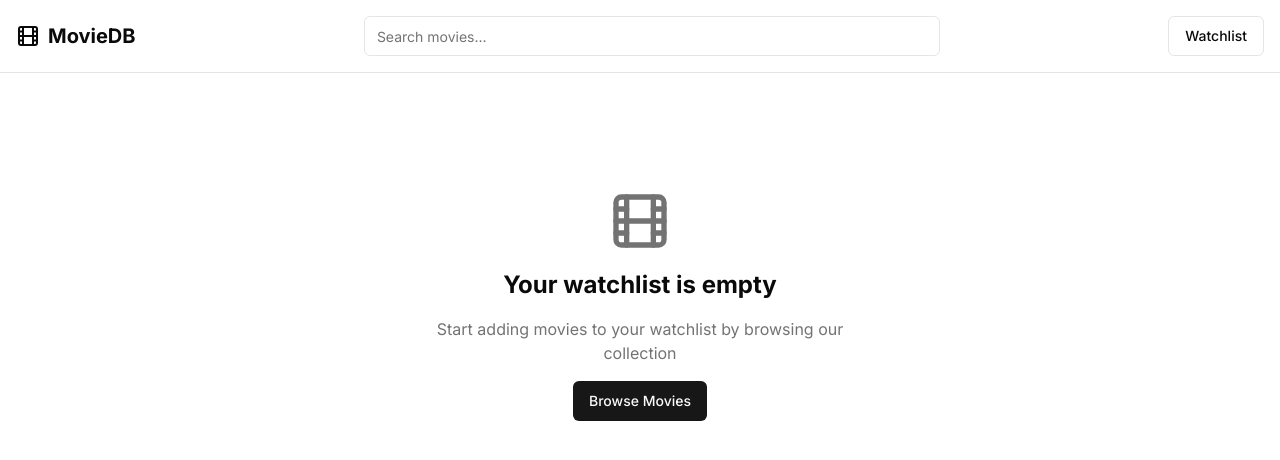
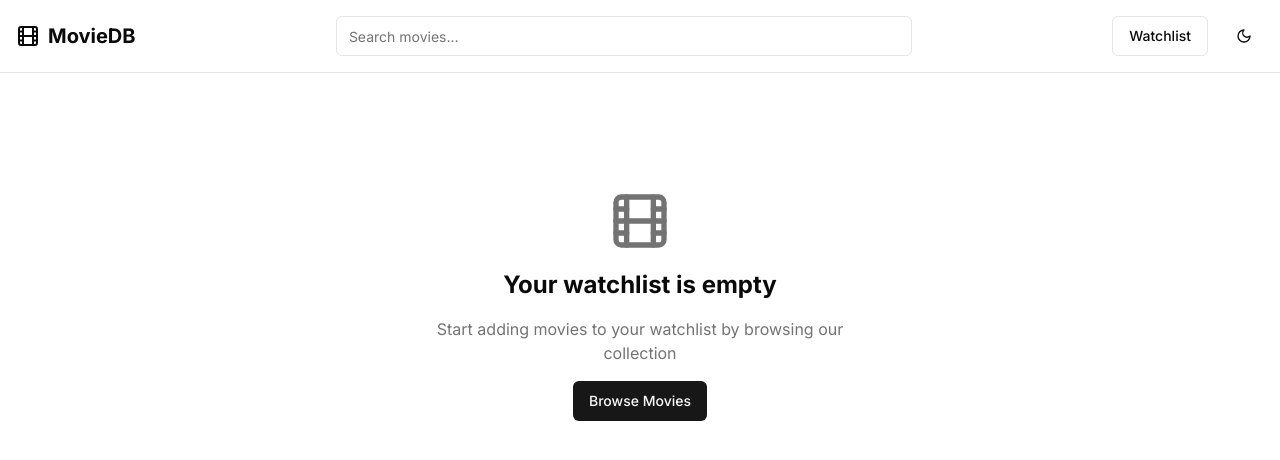
Before and after one commit to masud-rana44/movie-db, a Next.js app: page /watchlist in a window 1280 px wide. Shown: the top 460 px of the page. Built offline with nearby package versions, Linux system fonts and the light colour scheme.

Commit message:
implement dark and light mode toggle functionality

```diff
--- a/app/layout.tsx
+++ b/app/layout.tsx
@@ -1,9 +1,10 @@
 import "./globals.css";
 import type { Metadata } from "next";
 import { Inter } from "next/font/google";
+import { ThemeProvider } from "@/components/theme-provider";
+import { Toaster } from "@/components/ui/sonner";
+import Header from "@/components/header";
 import { QueryProvider } from "@/components/query-provider";
-import Header from "@/components/header";
-import { Toaster } from "@/components/ui/sonner";
 
 const inter = Inter({ subsets: ["latin"] });
 
@@ -14,12 +15,18 @@
 
 export default function RootLayout({
   children,
-}: Readonly<{
+}: {
   children: React.ReactNode;
-}>) {
+}) {
   return (
-    <html lang="en">
-      <body className={inter.className} suppressHydrationWarning>
+    <html lang="en" suppressHydrationWarning>
+      <body className={inter.className}>
+        <ThemeProvider
+          attribute="class"
+          defaultTheme="system"
+          enableSystem
+          disableTransitionOnChange
+        >
           <QueryProvider>
             <div className="min-h-screen bg-background">
               <Header />
@@ -27,6 +34,7 @@
             </div>
             <Toaster />
           </QueryProvider>
+        </ThemeProvider>
       </body>
     </html>
   );
--- a/components/header.tsx
+++ b/components/header.tsx
@@ -1,31 +1,20 @@
 "use client";
 
 import Link from "next/link";
+import { useTheme } from "next-themes";
 import { Button } from "@/components/ui/button";
 import { Input } from "@/components/ui/input";
-import { Film } from "lucide-react";
-import { useRouter } from "next/navigation";
+import { Sun, Moon, Film } from "lucide-react";
 import { useForm } from "react-hook-form";
-import { useState } from "react";
 
 export default function Header() {
-  const router = useRouter();
-  const [searchQuery, setSearchQuery] = useState("");
+  const { theme, setTheme } = useTheme();
 
   const { register } = useForm({
     defaultValues: {
       search: "",
     },
   });
-
-  const handleSearch = (e: React.ChangeEvent<HTMLInputElement>) => {
-    const value = e.target.value;
-    setSearchQuery(value);
-
-    if (value.length >= 2) {
-      router.push(`/search?q=${encodeURIComponent(value)}`);
-    }
-  };
 
   return (
     <header className="border-b">
@@ -42,7 +31,7 @@
               placeholder="Search movies..."
               className="w-full"
               {...register("search")}
-              onChange={handleSearch}
+              onChange={(e) => console.log(e.target.value)}
             />
           </div>
 
@@ -50,6 +39,18 @@
             <Link href="/watchlist">
               <Button variant="outline">Watchlist</Button>
             </Link>
+
+            <Button
+              variant="ghost"
+              size="icon"
+              onClick={() => setTheme(theme === "dark" ? "light" : "dark")}
+            >
+              {theme === "dark" ? (
+                <Sun className="h-5 w-5" />
+              ) : (
+                <Moon className="h-5 w-5" />
+              )}
+            </Button>
           </div>
         </div>
       </div>
--- /dev/null
+++ b/components/theme-provider.tsx
@@ -0,0 +1,9 @@
+"use client";
+
+import * as React from "react";
+import { ThemeProvider as NextThemesProvider } from "next-themes";
+import { type ThemeProviderProps } from "next-themes/dist/types";
+
+export function ThemeProvider({ children, ...props }: ThemeProviderProps) {
+  return <NextThemesProvider {...props}>{children}</NextThemesProvider>;
+}
```
Lines whose indentation alone changed are shown as unchanged.
